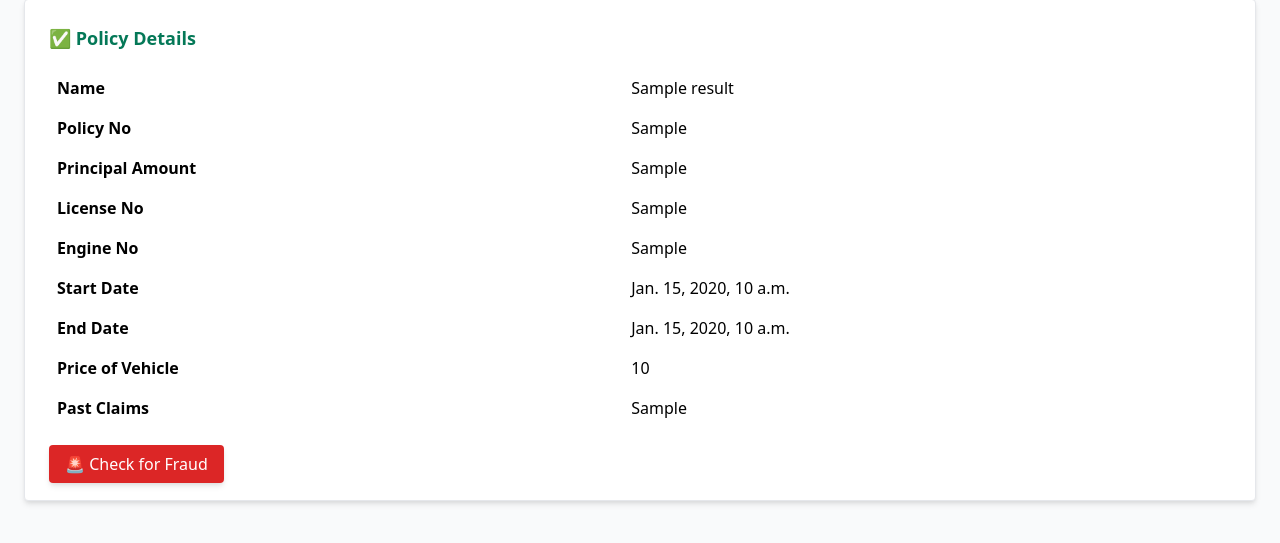
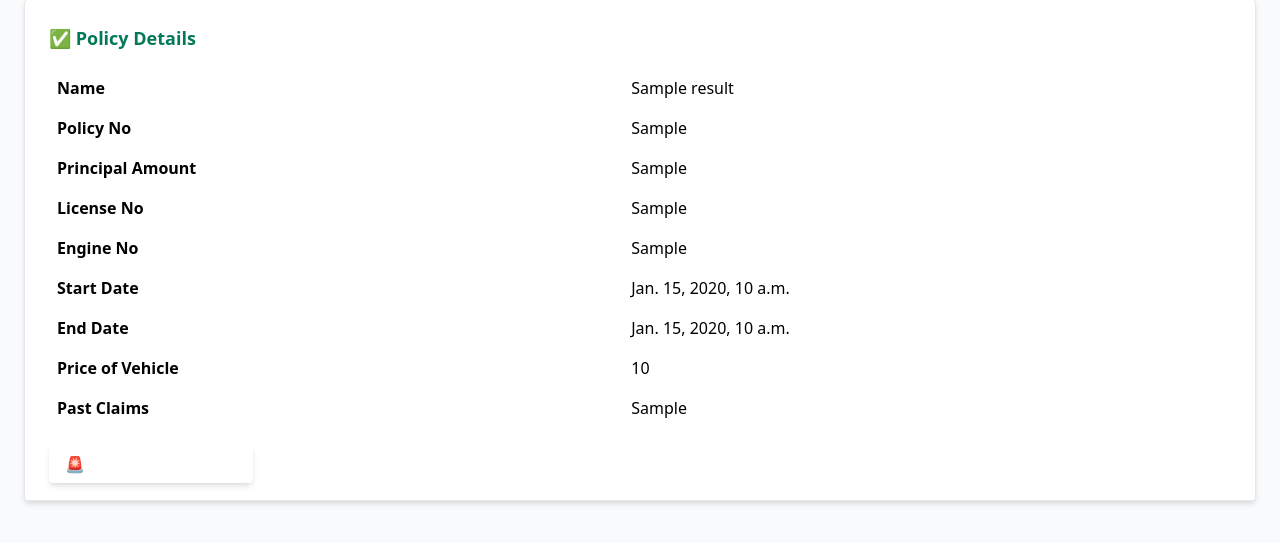
Before and after one commit to Gouthham/Automobile-Insurance-Fraud-Detection-, a Django app: template Fraud/myapp/templates/myapp/admin_dashboard.html in a window 1280 px wide. Shown: the part 199-742 px from the top of the page. Run offline with Django 5.2, Linux system fonts and the light colour scheme; the template is opened without the code that fills it: most values are stand-ins (such as "Sample title", 1, 10 or a date in 2020).

Commit message:
the fraud

```diff
--- a/Fraud/myapp/templates/myapp/admin_dashboard.html
+++ b/Fraud/myapp/templates/myapp/admin_dashboard.html
@@ -31,8 +31,8 @@
 
         <div class="mt-6">
             <a href="{% url 'fraud_form' result.Policy_no %}"
-               class="bg-red-600 hover:bg-red-700 text-white px-4 py-2 rounded shadow-md transition">
-                🚨 Check for Fraud
+               class="bg-aqua-600 hover:bg-red-700 text-white px-4 py-2 rounded shadow-md transition">
+                🚨 Check for the Fraud
             </a>
         </div>
     </div>
```
